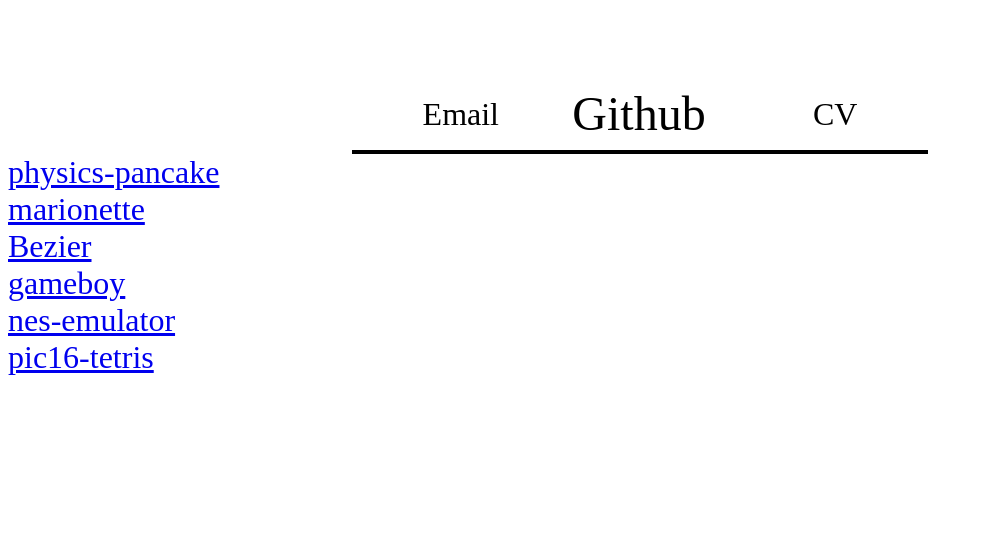
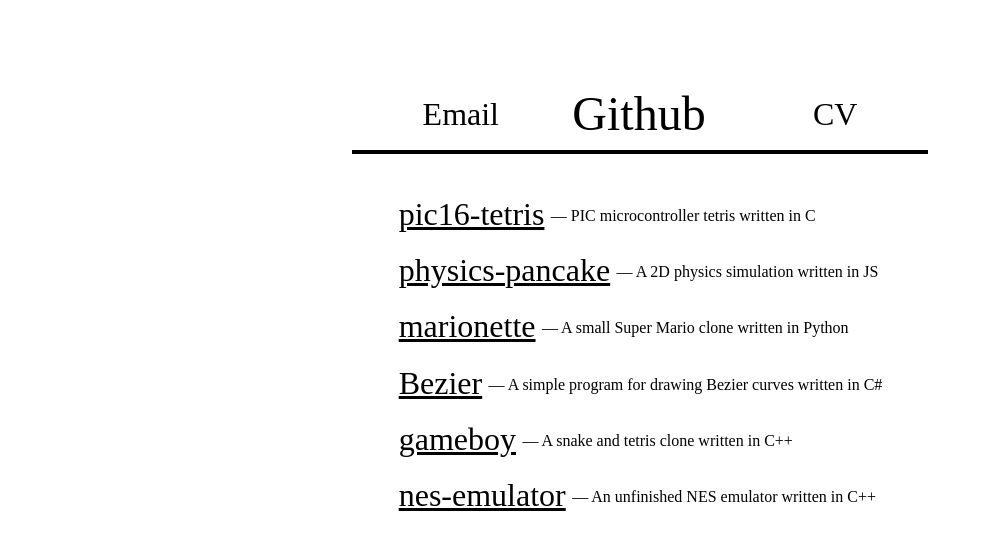
Before and after one commit to sistemd/business, a React (Create React App) app: page / in a window 1280 px wide. Both pictures are taken after a click on the element "Github". Shown: the top 550 px of the page, without its empty margins (0-983 px from the left). Built offline with nearby package versions, Linux system fonts and the light colour scheme; the HTML template or start-up script is replaced by a standard one.

Commit message:
Finished the github page

```diff
--- a/src/App.tsx
+++ b/src/App.tsx
@@ -2,7 +2,6 @@ import React, {useState} from 'react'
 import Menu, {ButtonName} from './Menu'
 import './css/App.css'
 import MainContent from './MainContent'
-import Github from './Github'
 
 export default function App() {
     const [selectedButton, setSelectedButton] = useState<ButtonName | undefined>()
--- a/src/Github.tsx
+++ b/src/Github.tsx
@@ -23,83 +23,28 @@ function BriefDescription() {
 
 function NotableProjectsList() {
     const notableProjects = [
+        {name: 'pic16-tetris', language: 'C', description: 'PIC microcontroller tetris'},
         {name: 'physics-pancake', language: 'JS', description: 'A 2D physics simulation'},
         {name: 'marionette', language: 'Python', description: 'A small Super Mario clone'},
         {name: 'Bezier', language: 'C#', description: 'A simple program for drawing Bezier curves'},
         {name: 'gameboy', language: 'C++', description: 'A snake and tetris clone'},
         {name: 'nes-emulator', language: 'C++', description: 'An unfinished NES emulator'},
-        {name: 'pic16-tetris', language: 'C', description: 'A tetris program for a PIC microcontroller'}
     ]
 
     return (
-        <div>
+        <div className='github'>
             {notableProjects.map(project => <Project key={project.name} {...project} />)}
         </div>
     )
 }
 
 function Project(props: { name: string, language: string, description: string }) {
-    const [currentText, setCurrentText] = useState('')
-    const [expectedText, setExpectedText] = useState('')
-    const [showCursor, setShowCursor] = useState(false)
-
-    useEffect(() => {
-        // TODO Use requestAnimationFrame with randomness
-        const id = setInterval(() => {
-            if (currentText === expectedText)
-                return
-
-            if (currentText.length > expectedText.length) {
-                setShowCursor(true)
-                setCurrentText(t => t.substr(0, t.length - 1))
-                return
-            }
-
-            if (currentText.length < expectedText.length) {
-                setShowCursor(true)
-                setCurrentText(t => t + expectedText[currentText.length])
-                return
-            }
-        }, 35)
-
-        return () => clearInterval(id)
-    }, [currentText, expectedText])
-
-    useEffect(() => {
-        const id = setInterval(() => {
-            if (currentText === '' && expectedText === '') {
-                setShowCursor(false)
-                return
-            }
-
-            if (currentText !== expectedText) {
-                setShowCursor(true)
-                return
-            }
-
-            setShowCursor(s => !s)
-        }, 300)
-
-        return () => clearInterval(id)
-    }, [currentText, expectedText])
-
-    function onMouseEnter() {
-        setExpectedText(`${props.description} written in ${props.language}`)
-    }
-
-    function onMouseLeave() {
-        setExpectedText('')
-    }
-
     return (
         <div className='project'>
-            <a className='project-title' rel="noopener noreferrer" target="_blank"
-               href={githubUrl(props.name)} onMouseEnter={onMouseEnter} onMouseLeave={onMouseLeave}>
-                {props.name}
+            <a className='project-link' rel="noopener noreferrer" target="_blank" href={githubUrl(props.name)}>
+                <p className='project-title'>{props.name}</p>
+                <p className='project-details'>— {props.description} written in {props.language}</p>
             </a>
-            <div className='project-details'>
-                <p>{currentText}{showCursor && '|'}</p>
-            </div>
         </div>
     )
 }
--- a/src/MainContent.tsx
+++ b/src/MainContent.tsx
@@ -13,9 +13,12 @@ export interface MainContentProps {
 export default function MainContent(props: MainContentProps) {
     function Content() {
         switch (props.selectedButton) {
-            case 'email': return <Email/>
-            case 'cv': return <CV/>
-            case 'github': return <Github/>
+            case 'email':
+                return <Email/>
+            case 'cv':
+                return <CV/>
+            case 'github':
+                return <Github/>
         }
 
         return <></>
@@ -24,7 +27,9 @@ export default function MainContent(props: MainContentProps) {
     return (
         <SwitchTransition mode='out-in'>
             <CSSTransition key={props.selectedButton} timeout={200} classNames={'fade'}>
-                <Content/>
+                <div className='content'>
+                    <Content/>
+                </div>
             </CSSTransition>
         </SwitchTransition>
     )
--- a/src/css/Github.css
+++ b/src/css/Github.css
@@ -1,9 +1,34 @@
-.project-title {
+.github {
+    display: flex;
+    flex-direction: column;
+    width: max-content;
+    align-items: baseline;
+    margin-top: 1em;
+}
+
+.project-link {
+    color: unset;
+    text-decoration: none;
+    display: flex;
+    align-items: center;
     width: max-content;
 }
 
 .project {
-    display: flex;
+    transition: transform .2s;
+    width: max-content;
+    margin-left: 1px;
+}
+
+.project:hover {
+    transform: translateX(.2em);
+}
+
+.project-title {
+    width: max-content;
+    display: inline;
+    text-decoration: underline;
+    margin: .3em 0;
 }
 
 .project-details {
@@ -12,7 +37,7 @@
     align-items: center;
 }
 
-.project-details p {
-    margin: 0 0 0 1.4em;
-    display: inline;
+.project-details {
+    margin: .2em 0 0 .4em;
+    font-weight: 500;
 }
--- a/src/css/MainContent.css
+++ b/src/css/MainContent.css
@@ -1,3 +1,8 @@
+.content {
+    display: flex;
+    justify-content: center;
+}
+
 .fade-enter {
     opacity: 0;
 }
--- a/src/css/Menu.css
+++ b/src/css/Menu.css
@@ -10,7 +10,7 @@
 
 .menu > .button {
     width: var(--menu-button-width);
-    transition: all .3s;
+    transition: all .8s;
     position: absolute;
 }
 
```
